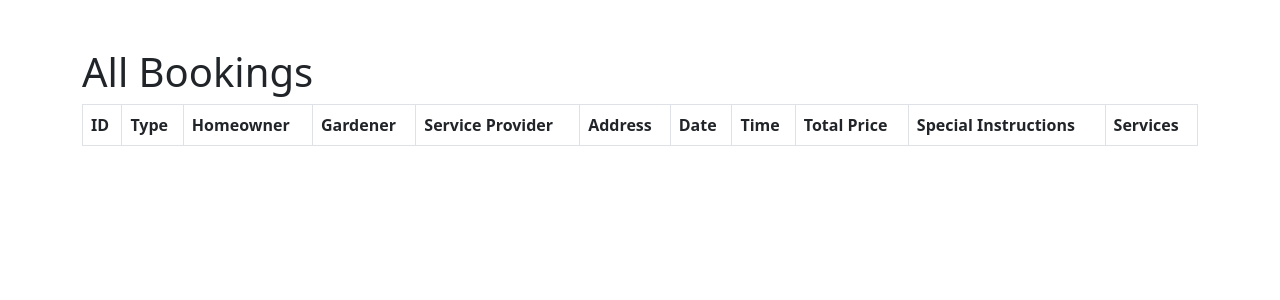
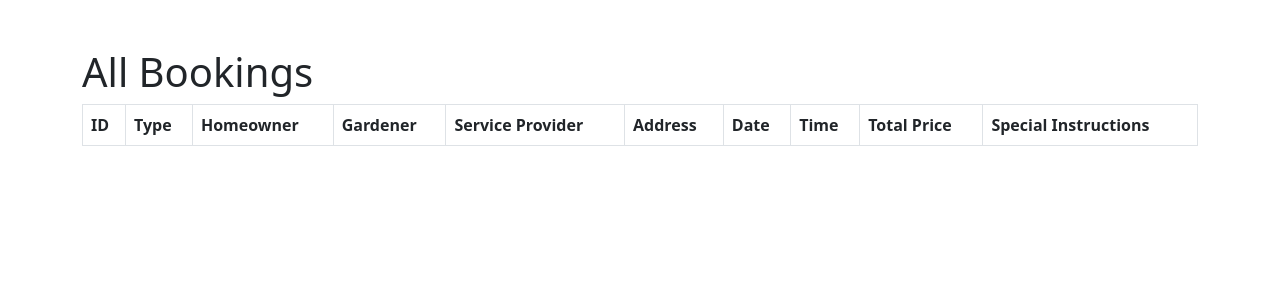
Before and after one commit to mings12345/gardencare, a Laravel app: page /bookings in a window 1280 px wide. Shown: the top 300 px of the page. Run offline with Laravel 12, Linux system fonts and the light colour scheme; data that the repository does not hold is empty.

Commit message:
udpated 4

```diff
--- a/resources/views/bookings/index.blade.php
+++ b/resources/views/bookings/index.blade.php
@@ -22,7 +22,6 @@
                     <th>Time</th>
                     <th>Total Price</th>
                     <th>Special Instructions</th>
-                    <th>Services</th>
                 </tr>
             </thead>
             <tbody>
```
